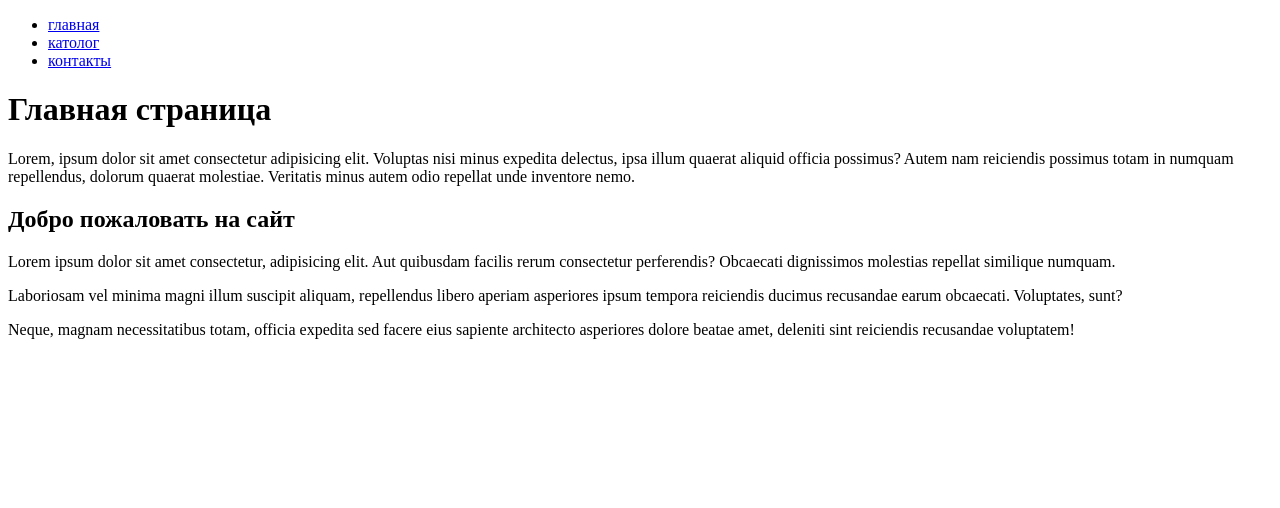
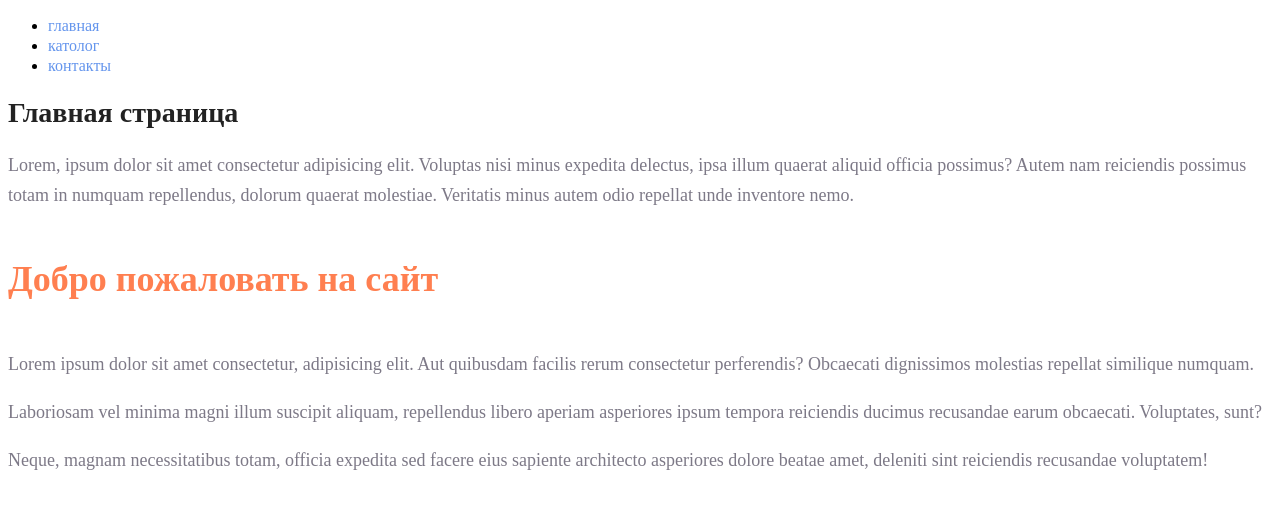
Before and after one commit to AlickTroi/dz_html_css_java-scr, a plain HTML site: page index.html in a window 1280 px wide. Drawn offline with Linux system fonts and the light colour scheme.

Commit message:
add css style

```diff
--- a/index.html
+++ b/index.html
@@ -5,21 +5,22 @@
     <meta charset="UTF-8">
     <meta name="viewport" content="width=device-width, initial-scale=1.0">
     <title>Document</title>
+    <link rel="stylesheet" href="style.css">
 </head>
 
 <body>
     <ul>
-        <li><a href="index.html">главная</a></li>
-        <li><a href="./catalog/catalog.html">католог</a></li>
-        <li><a href="#">контакты</a></li>
+        <li><a href="index.html" class="decor_link">главная</a></li>
+        <li><a href="./catalog/catalog.html" class="decor_link">католог</a></li>
+        <li><a href="#" class="decor_link">контакты</a></li>
     </ul>
-    <h1>Главная страница</h1>
-    <p>Lorem, ipsum dolor sit amet consectetur adipisicing elit. Voluptas nisi minus expedita delectus, ipsa illum quaerat aliquid officia possimus? Autem nam reiciendis possimus totam in numquam repellendus, dolorum quaerat molestiae. Veritatis minus autem
+    <h1 class="decor_h1">Главная страница</h1>
+    <p class="decor_paragraf">Lorem, ipsum dolor sit amet consectetur adipisicing elit. Voluptas nisi minus expedita delectus, ipsa illum quaerat aliquid officia possimus? Autem nam reiciendis possimus totam in numquam repellendus, dolorum quaerat molestiae. Veritatis minus autem
         odio repellat unde inventore nemo.</p>
-    <h2>Добро пожаловать на сайт</h2>
-    <p>Lorem ipsum dolor sit amet consectetur, adipisicing elit. Aut quibusdam facilis rerum consectetur perferendis? Obcaecati dignissimos molestias repellat similique numquam.</p>
-    <p>Laboriosam vel minima magni illum suscipit aliquam, repellendus libero aperiam asperiores ipsum tempora reiciendis ducimus recusandae earum obcaecati. Voluptates, sunt?</p>
-    <p>Neque, magnam necessitatibus totam, officia expedita sed facere eius sapiente architecto asperiores dolore beatae amet, deleniti sint reiciendis recusandae voluptatem!</p>
+    <h2 class="decor_h2">Добро пожаловать на сайт</h2>
+    <p class="decor_paragraf">Lorem ipsum dolor sit amet consectetur, adipisicing elit. Aut quibusdam facilis rerum consectetur perferendis? Obcaecati dignissimos molestias repellat similique numquam.</p>
+    <p class="decor_paragraf">Laboriosam vel minima magni illum suscipit aliquam, repellendus libero aperiam asperiores ipsum tempora reiciendis ducimus recusandae earum obcaecati. Voluptates, sunt?</p>
+    <p class="decor_paragraf">Neque, magnam necessitatibus totam, officia expedita sed facere eius sapiente architecto asperiores dolore beatae amet, deleniti sint reiciendis recusandae voluptatem!</p>
 
 </body>
 
--- /dev/null
+++ b/style.css
@@ -0,0 +1,32 @@
+a {
+    text-decoration: none;
+}
+
+.decor_link {
+    color: cornflowerblue;
+    font-size: 16px;
+    line-height: 20px;
+}
+
+.decor_h1 {
+    color: #222222;
+    font-size: 28px;
+    line-height: 36px;
+    font-weight: bold;
+}
+
+.decor_paragraf {
+    font-style: normal;
+    font-weight: 300;
+    font-size: 18px;
+    line-height: 30px;
+    color: #7D7987;
+}
+
+.decor_h2 {
+    color: coral;
+    font-style: normal;
+    font-weight: 700;
+    font-size: 36px;
+    line-height: 80px;
+}
```
Also changed, not shown: catalog/catalog.html (+9 -8 lines).
